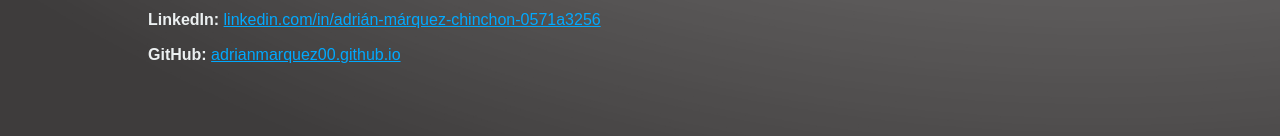
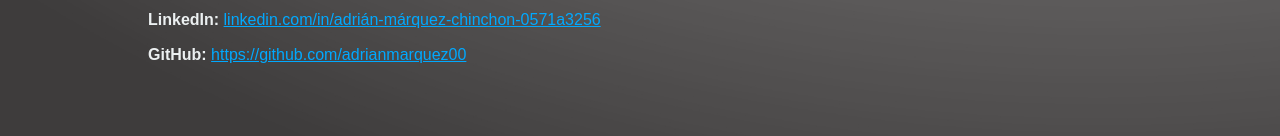
Before and after one commit to adrianmarquez00/adrianmarquez00.github.io, a plain HTML site: page index.html in a window 1280 px wide. Shown: the part 1479-1615 px from the top of the page. Drawn offline with Linux system fonts and the light colour scheme.

Commit message:
Update index.html

```diff
--- a/index.html
+++ b/index.html
@@ -96,7 +96,7 @@
                     <p><strong>Email:</strong> <a href="mailto:adrian.marquez@example.com">marquezchinchons@gmail.com</a></p>
                     <p><strong>Teléfono:</strong> +34 640 84 22 64 </p>
                     <p><strong>LinkedIn:</strong> <a href="https://linkedin.com/in/adrián-márquez-chinchon-0571a3256" target="_blank">linkedin.com/in/adrián-márquez-chinchon-0571a3256</a></p>
-                    <p><strong>GitHub:</strong> <a href="https://adrianmarquez00.github.io" target="_blank">adrianmarquez00.github.io</a></p>
+                    <p><strong>GitHub:</strong> <a href="https://github.com/adrianmarquez00" target="_blank">https://github.com/adrianmarquez00</a></p>
                 </div>
             </div>
         </section>
```
